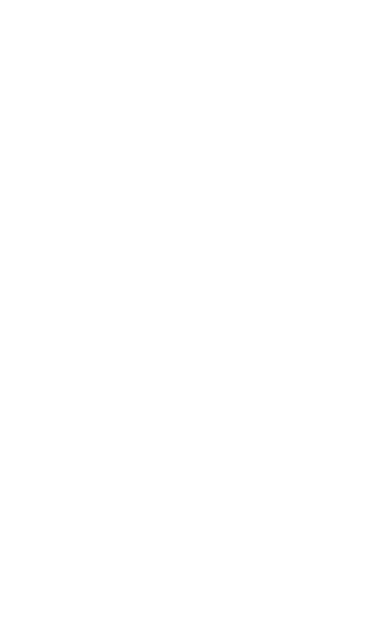
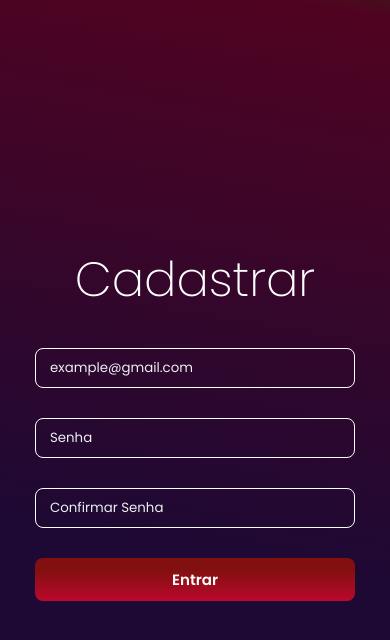
Before and after one commit to FelipeFernandes7/Virtual-Chat, a React (Vite) app: page /register in a window 390 px wide. Before the commit this address had no page. Shown: the top 640 px of the page. Built offline with nearby package versions, Linux system fonts and the light colour scheme.

Commit message:
create a view register mobile

```diff
--- a/src/App.tsx
+++ b/src/App.tsx
@@ -3,6 +3,7 @@
 import { Login } from "./pages/login/Login";
 import 'react-toastify/dist/ReactToastify.min.css';
 import 'react-toastify/dist/ReactToastify.css' ;
+import { Register } from "./pages/register/Register";
 
 function App() {
   return (
@@ -22,6 +23,7 @@
             />
         <Routes>
           <Route path="/" element={<Login />} />
+          <Route path="/register" element={<Register />} />
         </Routes>
       </BrowserRouter>
     </div>
--- a/src/pages/login/Login.tsx
+++ b/src/pages/login/Login.tsx
@@ -80,7 +80,7 @@
               <button onClick={handleLogin}>Entrar</button>
             </DivBtn>
           </ContainerForm>
-          <Link className="link" to={""}>
+          <Link className="link" to={"/register"}>
             Registrar
           </Link>
         </Form>
--- a/src/pages/register/Register.tsx
+++ b/src/pages/register/Register.tsx
@@ -1,7 +1,84 @@
-export function Register(){
-    return(
-        <>
-        <h1>Registrar usuário</h1>
-        </>
-    )
+import { FormEvent, useState } from "react";
+import {
+  Container,
+  ContainerForm,
+  DivBtn,
+  EmailField,
+  FormRegister,
+  PasswordField,
+  TitleRegister,
+} from "./styles";
+import "./responsiveRegister.scss";
+import { toast } from "react-toastify";
+import { useNavigate } from "react-router-dom";
+
+export function Register() {
+  const [confPassword, setConfPassword] = useState("");
+  const [password, setPassword] = useState("");
+  const [email, setEmail] = useState("");
+  const navigate = useNavigate();
+
+  const handleRegister = (e:FormEvent) => {
+    e.preventDefault();
+    if (!email) {
+      toast.error("Campo e-mail obrigatório", { theme: "colored" });
+      return;
+    }
+    if (!password || !confPassword) {
+      toast.error("Campo senha e confirmar senha obrigatório", {
+        theme: "colored",
+      });
+      return;
+    }
+    if (password || confPassword || email) {
+      toast.success("Cadastrado com sucesso!", { theme: "colored" });
+      return;
+    }
+    setTimeout(() => {
+      navigate('/');
+    }, 4000);
+  };
+  return (
+    <>
+      <Container className="containerResponsive">
+        <FormRegister className="responsiveForm">
+          <TitleRegister>
+            <h1>Cadastrar</h1>
+          </TitleRegister>
+          <ContainerForm>
+            <EmailField>
+              <input
+                type={"email"}
+                name="email"
+                value={email}
+                onChange={(event) => setEmail(event.target.value)}
+                placeholder="example@gmail.com"
+              />
+            </EmailField>
+            <PasswordField>
+              <input
+                type={"password"}
+                name="password"
+                placeholder="Senha"
+                value={password}
+                onChange={(event) => setPassword(event.target.value)}
+              />
+            </PasswordField>
+            <PasswordField>
+              <input
+                type={"password"}
+                name="password"
+                placeholder="Confirmar Senha"
+                value={confPassword}
+                onChange={(event) => setConfPassword(event.target.value)}
+              />
+            </PasswordField>
+            <DivBtn>
+              <button onClick={handleRegister}>Entrar</button>
+            </DivBtn>
+          </ContainerForm>
+        </FormRegister>
+      </Container>
+    </>
+  );
 }
--- /dev/null
+++ b/src/pages/register/responsiveRegister.scss
@@ -0,0 +1,36 @@
+@media screen and (max-width: 740px) {
+  .containerResponsive {
+    display: flex;
+    flex-wrap: wrap;
+    justify-content: center;
+    align-items: center;
+    flex-direction: column;
+
+    .responsiveForm {
+      margin: 0;
+      padding: 0;
+      height: 100vh;
+      display: flex;
+      justify-content: center;
+      align-items: center;
+    }
+  }
+}
+@media screen and (max-width: 914px) {
+  .containerResponsive {
+    display: flex;
+    flex-wrap: wrap;
+    justify-content: center;
+    align-items: center;
+    flex-direction: column;
+
+    .responsiveForm {
+      margin: 0;
+      padding: 0;
+      height: 100vh;
+      display: flex;
+      justify-content: center;
+      align-items: center;
+    }
+  }
+}
--- a/src/pages/register/styles.ts
+++ b/src/pages/register/styles.ts
@@ -3,4 +3,97 @@
 export const Container = styled.div`
   display: flex;
   flex-wrap: wrap;
+  flex-direction: row;
 `;
+
+export const FormRegister = styled.form`
+  width: 50%;
+  display: flex;
+  align-items: center;
+  justify-content: center;
+  flex-direction: column;
+`;
+
+export const TitleRegister = styled.div`
+  margin-bottom: 2rem;
+  display: flex;
+  justify-content: center;
+  h1 {
+    font-size: 3rem;
+    color: #fff;
+    font-weight: 200;
+  }
+`;
+export const DivBtn = styled.div`
+  display: flex;
+  justify-content: center;
+  align-items: center;
+  margin-top: 30px;
+
+  button {
+    text-align: center;
+    font-size: 15px;
+    color: #fff;
+    font-family: "Poppins";
+    font-weight: 600;
+    width: 20rem;
+    padding: 10px;
+    border: none;
+    border-radius: 8px;
+    background: rgb(131, 16, 16);
+    background: linear-gradient(
+      to bottom,
+      rgba(131, 16, 16, 1) 29%,
+      rgba(186, 8, 45, 1) 99%
+    );
+    cursor: pointer;
+  }
+  button:hover {
+    background: linear-gradient(
+      to top,
+      rgba(131, 16, 16, 1) 29%,
+      rgba(186, 8, 45, 1) 99%
+    );
+  }
+`;
+
+export const ContainerForm = styled.div`
+  display: flex;
+  flex-direction: column;
+  flex-wrap: wrap;
+`;
+export const EmailField = styled.div`
+  display: flex;
+  flex-wrap: wrap;
+
+  input {
+    color: #fff;
+    padding: 9px;
+    border: 1px solid #fff;
+    border-radius: 8px;
+    width: 20rem;
+    background: transparent;
+    ::placeholder {
+      color: #ecf0f1;
+      padding-left: 5px;
+    }
+  }
+`;
+export const PasswordField = styled.div`
+  margin-top: 30px;
+  display: flex;
+  flex-wrap: wrap;
+
+  input {
+    color: #fff;
+    padding: 9px;
+    border: 1px solid #fff;
+    border-radius: 8px;
+    width: 20rem;
+    background: transparent;
+    ::placeholder {
+      color: #ecf0f1;
+      padding-left: 5px;
+    }
+  }
+`;
```
